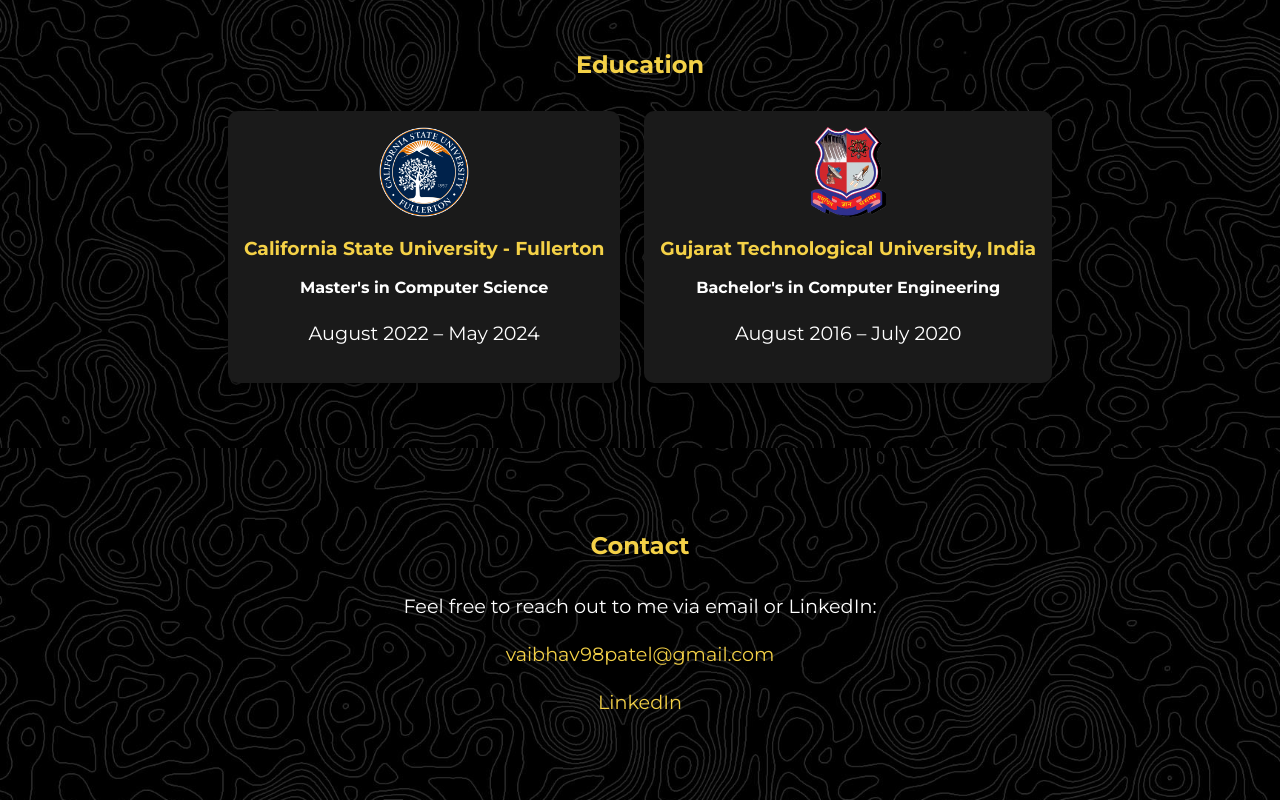
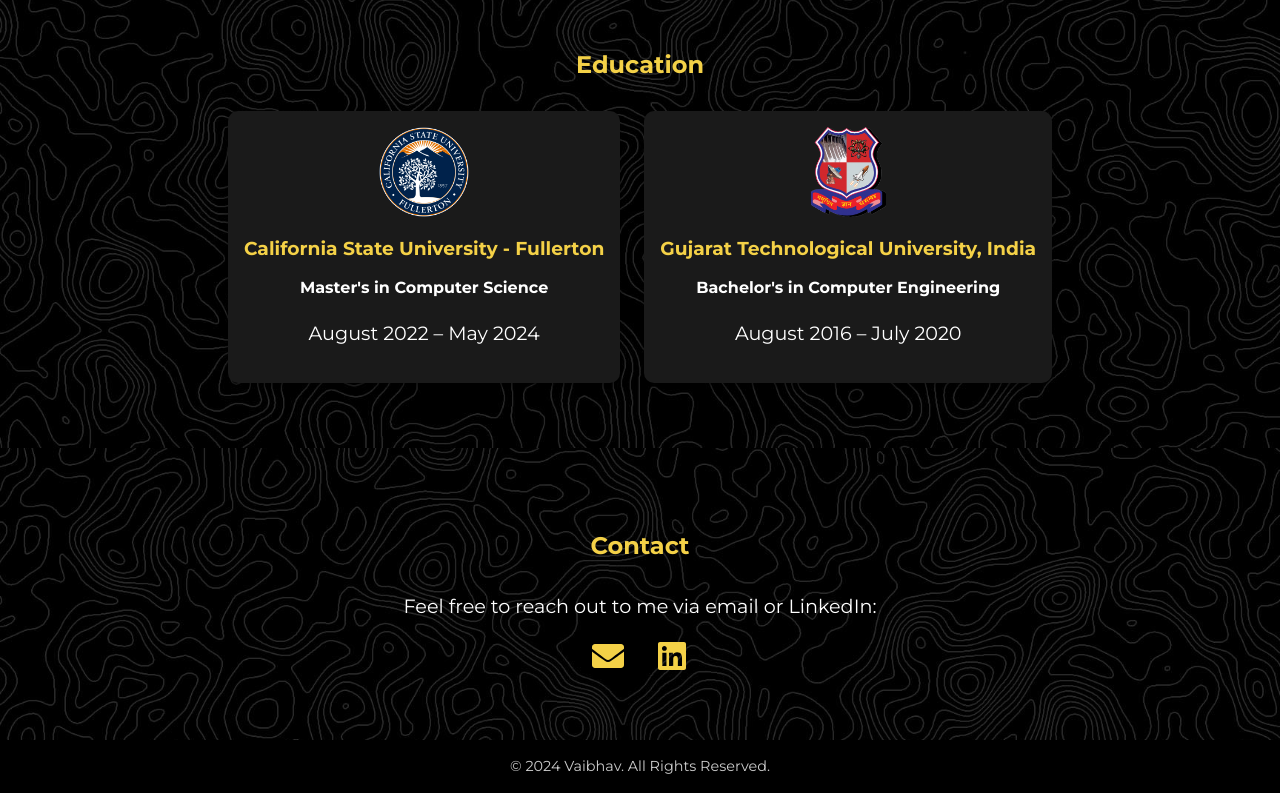
Before and after one commit to VaibhavMonpara/portfolio-website, a React (Create React App) app: page / in a window 1280 px wide. Shown: the part 3552-4352 px from the top of the page. Built offline with nearby package versions, Linux system fonts and the light colour scheme.

Commit message:
final commit

```diff
--- a/src/App.js
+++ b/src/App.js
@@ -6,6 +6,8 @@
 import Skills from './components/Skills';
 import Education from './components/Education';
 import Contact from './components/Contact';
+import Footer from './components/Footer';
+
 import './styles/App.css';
 
 const App = () => {
@@ -18,6 +20,7 @@
       <Skills />
       <Education />
       <Contact />
+      <Footer />
     </div>
   );
 };
--- a/src/components/Contact.js
+++ b/src/components/Contact.js
@@ -1,5 +1,6 @@
 import React from 'react';
 import '../styles/Contact.css';
+import { FaLinkedin, FaEnvelope } from 'react-icons/fa';
 
 const Contact = () => {
   return (
@@ -7,12 +8,14 @@
       <div className="contact-content">
         <h2>Contact</h2>
         <p>Feel free to reach out to me via email or LinkedIn:</p>
-        <p>
-          <a href="mailto:vaibhav98patel@gmail.com">vaibhav98patel@gmail.com</a>
-        </p>
-        <p>
-          <a href="https://www.linkedin.com/in/vaibhav-monpara" target="_blank" rel="noopener noreferrer">LinkedIn</a>
-        </p>
+        <div className="contact-links">
+          <a href="mailto:vaibhav98patel@gmail.com" aria-label="Email">
+            <FaEnvelope className="contact-icon" />
+          </a>
+          <a href="https://www.linkedin.com/in/vaibhav-monpara" target="_blank" rel="noopener noreferrer" aria-label="LinkedIn">
+            <FaLinkedin className="contact-icon" />
+          </a>
+        </div>
       </div>
     </section>
   );
--- a/src/components/Footer.js
+++ b/src/components/Footer.js
@@ -0,0 +1,15 @@
+import React from 'react';
+import '../styles/Footer.css';
+import { FaLinkedin, FaEnvelope } from 'react-icons/fa';
+
+const Footer = () => {
+  return (
+    <footer className="footer-container">
+      <div className="footer-content">
+        <p>&copy; 2024 Vaibhav. All Rights Reserved.</p>
+      </div>
+    </footer>
+  );
+};
+
+export default Footer;
--- a/src/styles/Contact.css
+++ b/src/styles/Contact.css
@@ -9,13 +9,17 @@
   margin: 0 auto;
 }
 
-.contact-content a {
+.contact-links {
+  margin-top: 1rem;
+}
+
+.contact-icon {
   color: #f4d147; /* Gold color */
-  text-decoration: none;
-  font-size: 1.2rem;
+  font-size: 2rem;
+  margin: 0 1rem;
   transition: color 0.3s;
 }
 
-.contact-content a:hover {
+.contact-icon:hover {
   color: #e6b800; /* Darker gold color */
 }
--- a/src/styles/Footer.css
+++ b/src/styles/Footer.css
@@ -0,0 +1,17 @@
+.footer-container {
+    background: black;
+    padding: 1rem 0;
+    color: #fff;
+    text-align: center;
+  }
+
+  .footer-content {
+    max-width: 1200px;
+    margin: 0 auto;
+  }
+
+  .footer-content p {
+    margin: 0;
+    font-size: 0.9rem;
+    color: #ccc;
+  }
```
